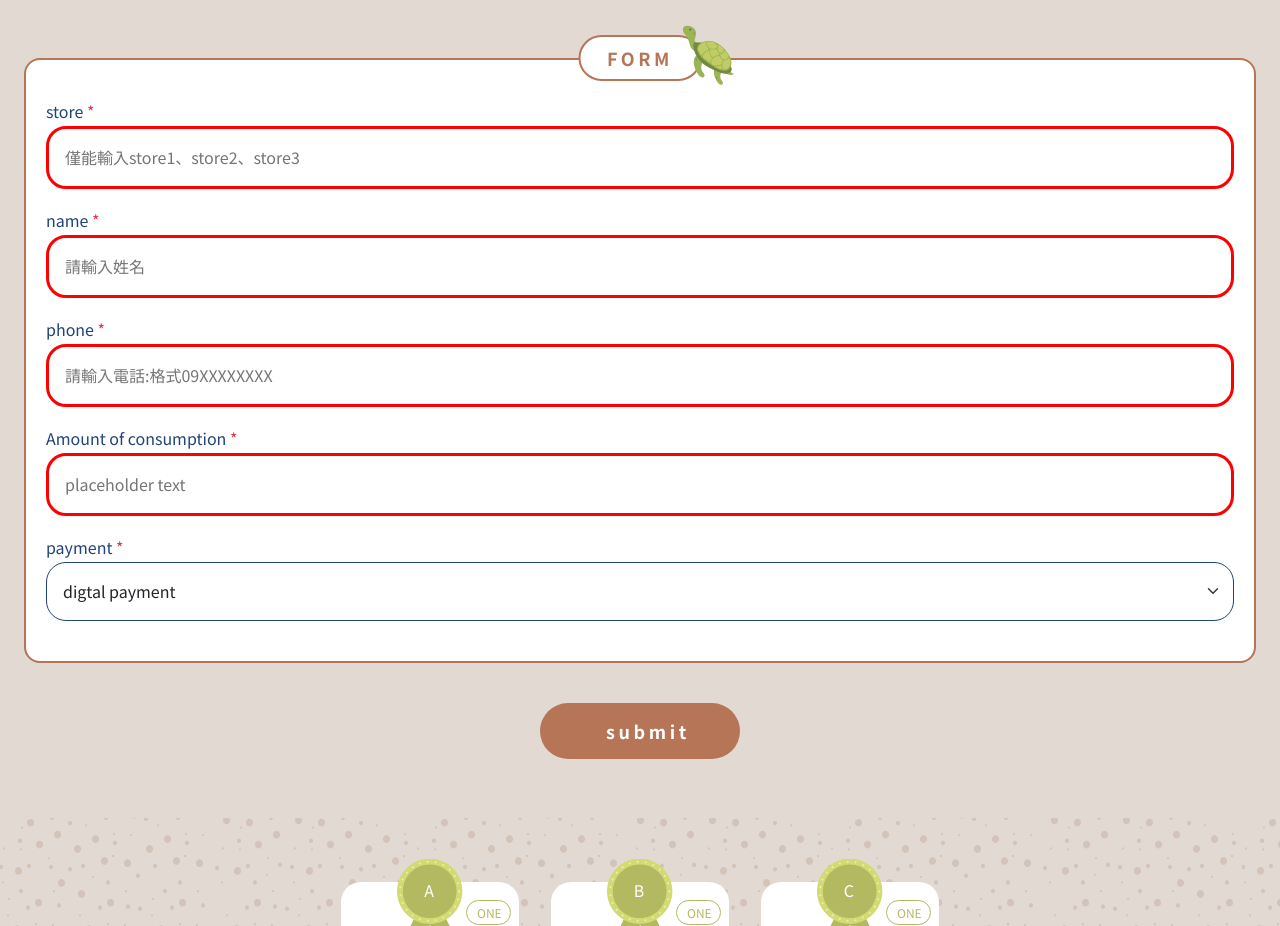
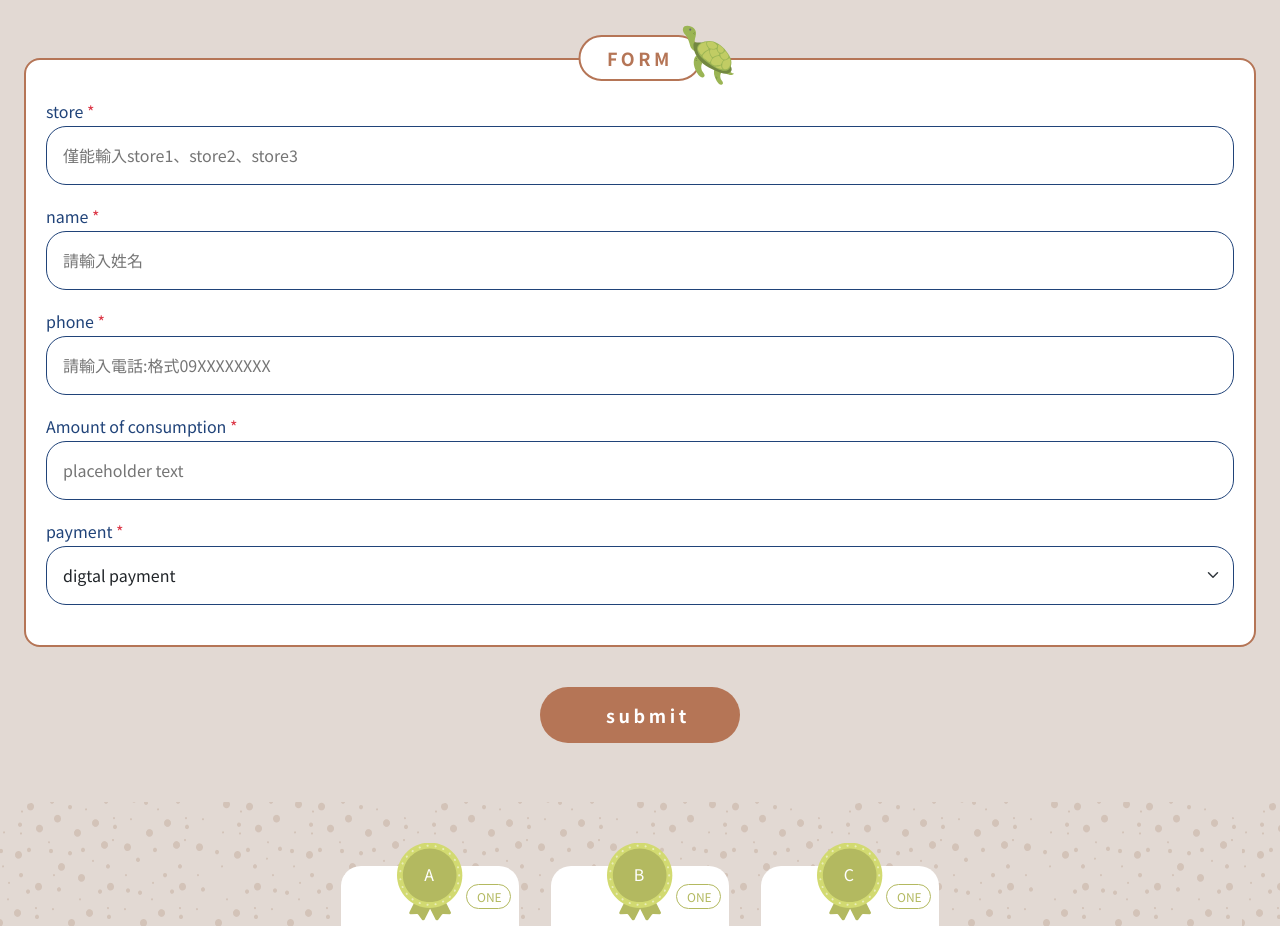
Before and after one commit to alex781014/Ewill, a React (Create React App) app: page / in a window 1280 px wide. Shown: the part 800-1726 px from the top of the page. Built offline with nearby package versions, Linux system fonts and the light colour scheme.

Commit message:
Ewill interview questions

```diff
--- a/src/Ewill.css
+++ b/src/Ewill.css
@@ -404,9 +404,11 @@ a {
     height: 5px;
 }
 
-input:invalid{
+.inputInv:invalid{
     border: 3px solid red;
 }
+
+
 
 .error{
     font-size: 12px;
--- a/src/component/EwillFormArea.js
+++ b/src/component/EwillFormArea.js
@@ -31,6 +31,11 @@ function EwillFormArea() {
       ...fieldErrors,
       [e.target.name]: e.target.validationMessage,
     });
+    const inputs = document.querySelectorAll(".input-form-style");
+    for (const input of inputs){
+      input.classList.add('inputInv')
+    }
+
   };
   // 表單用 更新必填文字
   const handleFormChange = (e) => {
@@ -40,11 +45,6 @@ function EwillFormArea() {
     });
     setSubMitText("submit");
   };
-
-  // const handleChangeFormText = (e) =>{
-  //   e.preventDefault();
-  //   setSubMitText("success");
-  // }
 
   return (
     <>
@@ -95,6 +95,7 @@ function EwillFormArea() {
                     : "input-form-style"
                 }
                 name="fullName"
+                pattern="^[\u4e00-\u9fa5]+$|^[a-zA-Z\s]+$"
                 value={fullName}
                 onChange={(e) => {
                   setFullName(e.target.value);
--- a/src/index.js
+++ b/src/index.js
@@ -6,9 +6,9 @@ import reportWebVitals from './reportWebVitals';
 
 const root = ReactDOM.createRoot(document.getElementById('root'));
 root.render(
-  <React.StrictMode>
+
     <App />
-  </React.StrictMode>
+
 );
 
 // If you want to start measuring performance in your app, pass a function
```
